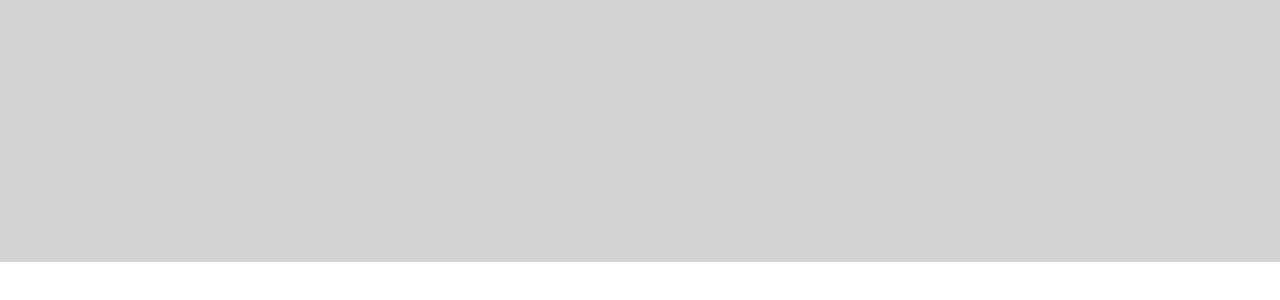
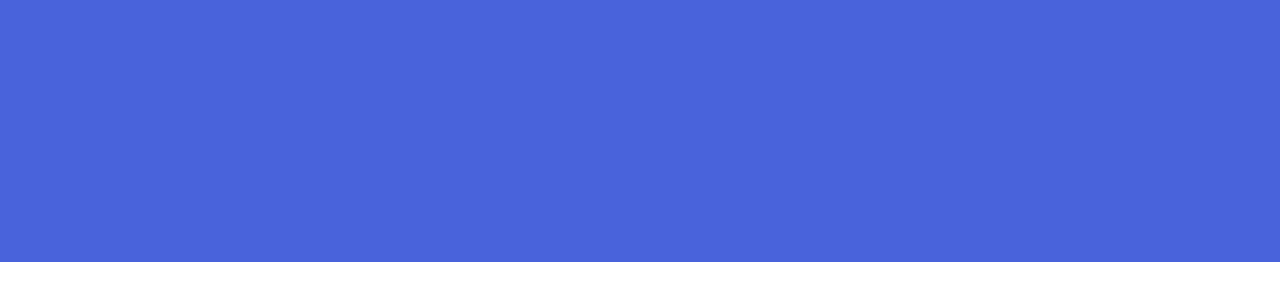
Before and after one commit to Aushunspears/Aushunspears.github.io, a plain HTML site: page projects/platformer/index.html in a window 1280 px wide. Shown: the part 488-788 px from the top of the page. Drawn offline with nearby package versions, Linux system fonts and the light colour scheme.

Commit message:
add index.html and css files

```diff
--- a/projects/platformer/platformer.css
+++ b/projects/platformer/platformer.css
@@ -3,7 +3,7 @@ body {
 }
 
 canvas {
-  background-color: lightgray;
+  background-color: rgb(73, 99, 219);
 }
 
 img {
```
